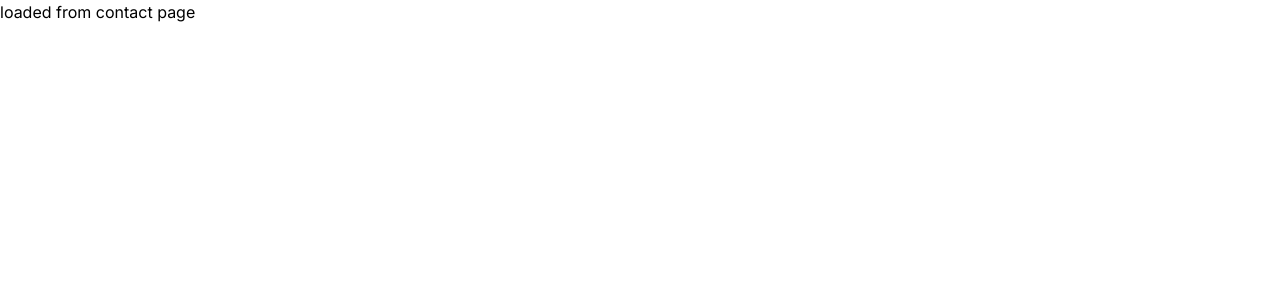
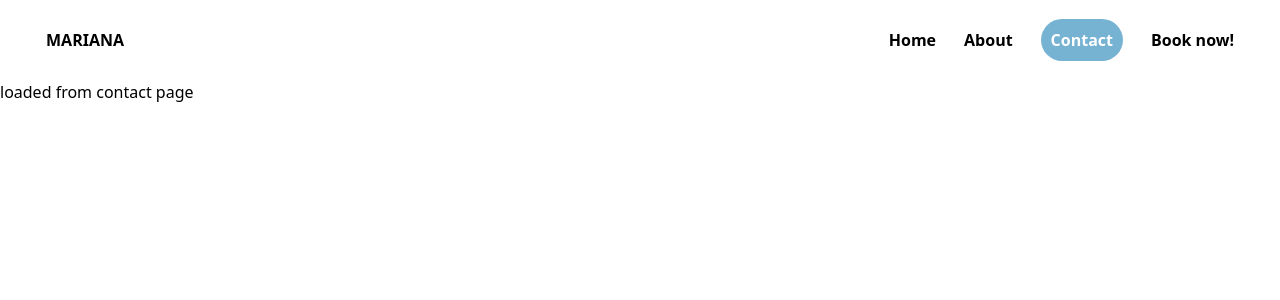
Before and after one commit to TeeThanakit/mariana-hotel, a Next.js app: page /contact in a window 1280 px wide. Shown: the top 300 px of the page. Built offline with nearby package versions, Linux system fonts and the light colour scheme.

Commit message:
feat: add navbar to app layout

```diff
--- a/app/layout.js
+++ b/app/layout.js
@@ -1,5 +1,6 @@
 import { Inter } from "next/font/google";
 import "./globals.css";
+import MainNavigator from "@/components/main-navbar";
 
 const inter = Inter({ subsets: ["latin"] });
 
@@ -11,7 +12,10 @@ export const metadata = {
 export default function RootLayout({ children }) {
   return (
     <html lang="en">
-      <body className={inter.className}>{children}</body>
+      <body>
+        <MainNavigator/>
+        <main>{children}</main>
+      </body>
     </html>
   );
 }
```
